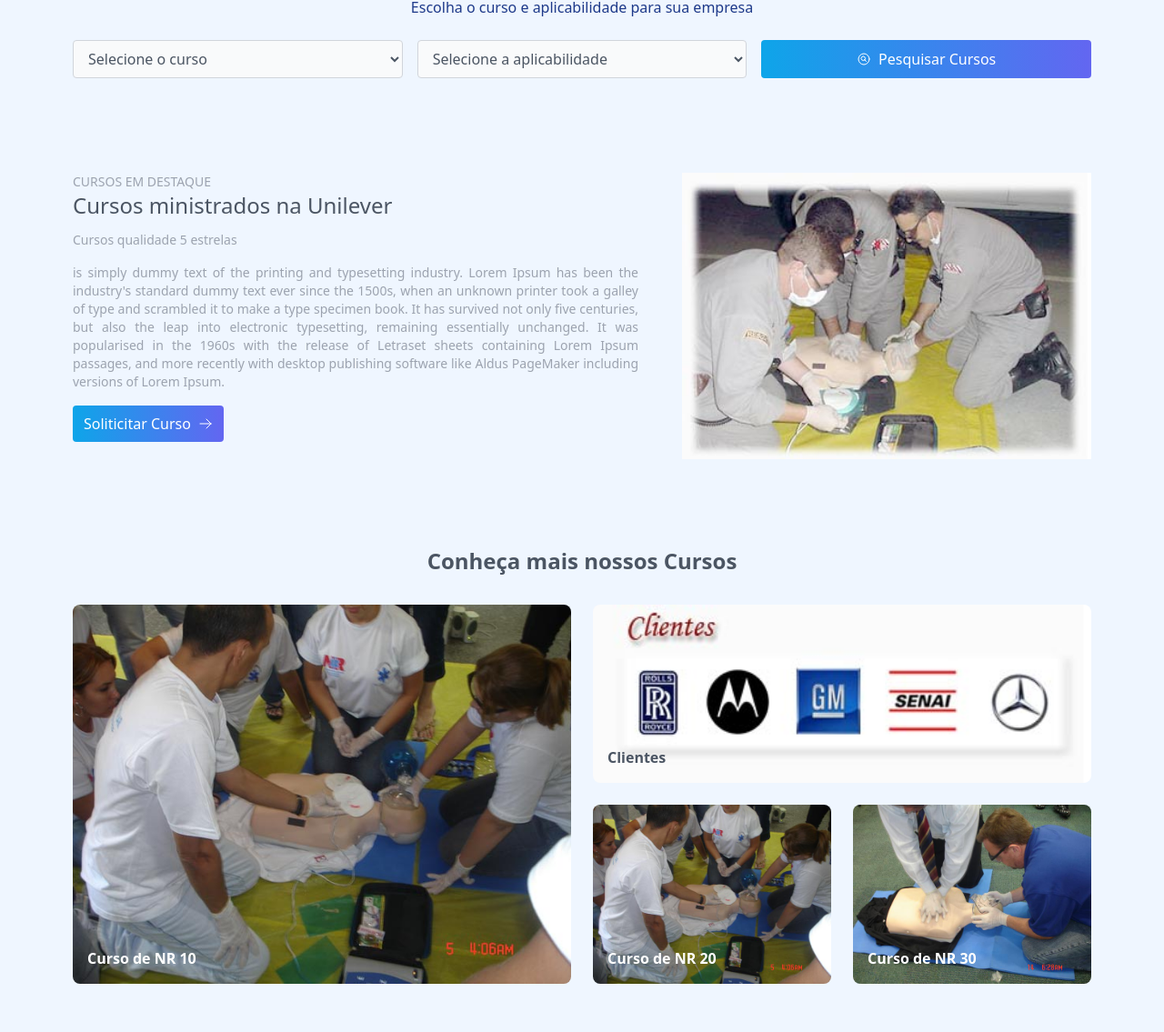
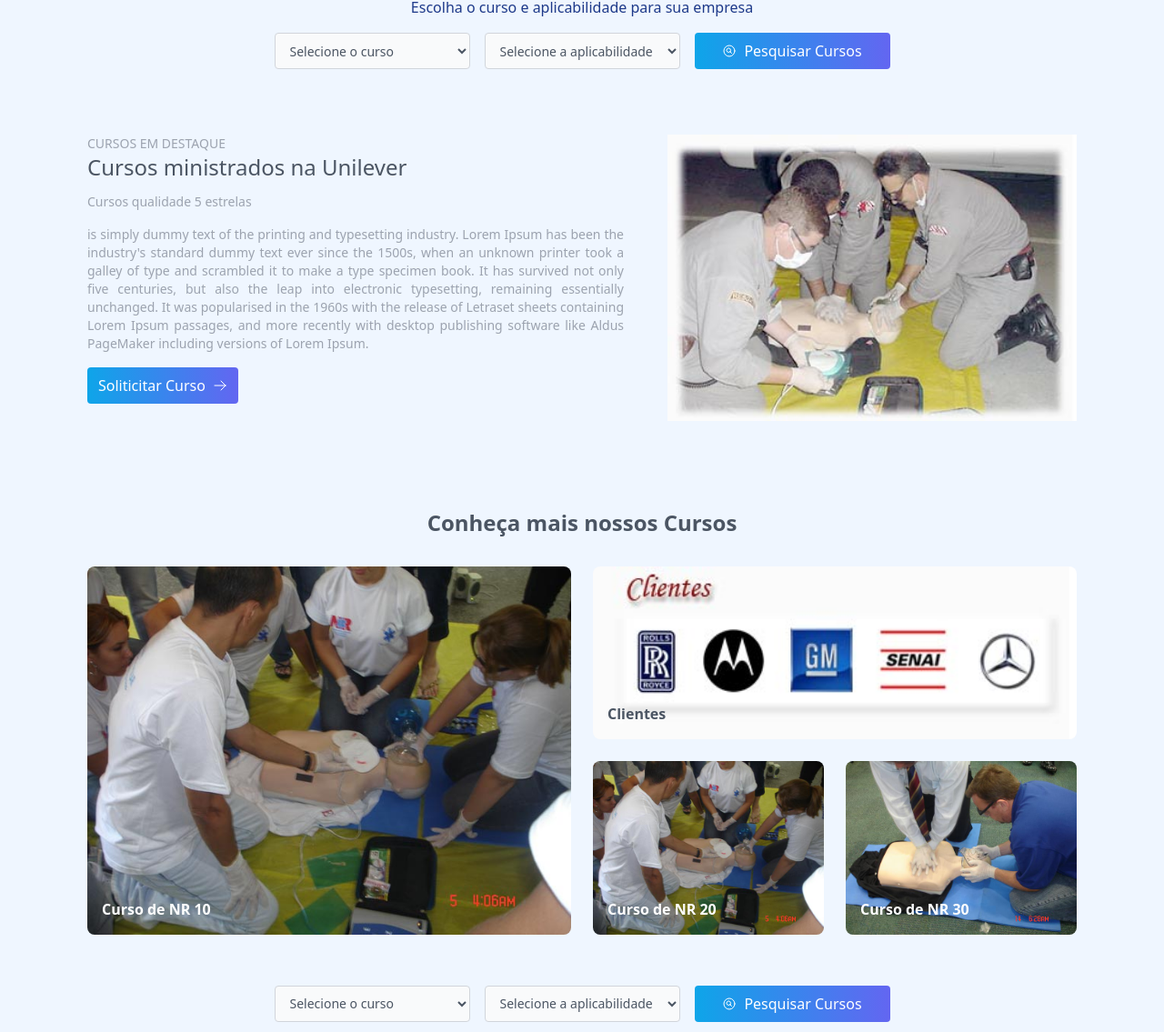
Before and after one commit to thiarly/site-tstreinamentos, a plain HTML site: page index.html in a window 1280 px wide. Shown: the part 518-1653 px from the top of the page at 91% size. Drawn offline with nearby package versions, Linux system fonts and the light colour scheme.

Commit message:
Update index.html

```diff
--- a/index.html
+++ b/index.html
@@ -60,22 +60,24 @@
         <div class="text-center">
             <h1 class="text-blue-700 text-3xl mb-1"> Você deseja treinar seus funcionários?</h1>
             <p class="text-blue-900">Escolha o curso e aplicabilidade para sua empresa</p>
-        </div>
-        <form class="grid grid-cols-2 lg:grid-cols-3 gap-4 py-6">
-            <select class="bg-gray-50 px-3 py-2 border border-gray-300 rounded text-gray-600">
+            <div class="md:py-4 py-4">
+                <div class="container max-w-6xl mx-auto px-4 flex justify-center">
+                    <form class="grid grid-cols-2 lg:grid-cols-3 gap-4">
+                        <select class="bg-gray-50 px-3 py-2 border border-gray-300 rounded text-gray-600 w-full text-sm">
                             <option>Selecione o curso</option>
                         </select>
 
-            <select class="bg-gray-50 px-3 py-2 border border-gray-300 rounded text-gray-600">
+                        <select class="bg-gray-50 px-3 py-2 border border-gray-300 rounded text-gray-600 w-full text-sm">
                             <option>Selecione a aplicabilidade</option>
                         </select>
-            <button class="bg-gradient-to-r from-sky-500 to-indigo-500 text-white font-medium px-3 py-2 lg:col-span-1 col-span-2 justify-center rounded inline-flex items-center">
+                        <button class="bg-gradient-to-r from-sky-500 to-indigo-500 font-medium px-3 py-2 lg:col-span-1 col-span-2 justify-center rounded inline-flex items-center text-white">
                             <svg class="w-4 h-4 mr-2" fill="none" stroke="currentColor" stroke-width="1.5" viewBox="0 0 24 24" xmlns="http://www.w3.org/2000/svg" aria-hidden="true">
                                 <path stroke-linecap="round" stroke-linejoin="round" d="M15.75 15.75l-2.489-2.489m0 0a3.375 3.375 0 10-4.773-4.773 3.375 3.375 0 004.774 4.774zM21 12a9 9 0 11-18 0 9 9 0 0118 0z"></path>
                               </svg>
                             Pesquisar Cursos
                         </button>
                     </form>
+                </div>
     </div>
 </div>
 
@@ -149,11 +151,11 @@
     <div class="md:py-4 py-4">
         <div class="container max-w-6xl mx-auto px-4 flex justify-center">
             <form class="grid grid-cols-2 lg:grid-cols-3 gap-4">
-                <select class="bg-gray-50 px-3 py-2 border border-gray-300 rounded text-gray-600">
+                <select class="bg-gray-50 px-3 py-2 border border-gray-300 rounded text-gray-600 w-full text-sm">
                     <option>Selecione o curso</option>
                 </select>
 
-                <select class="bg-gray-50 px-3 py-2 border border-gray-300 rounded text-gray-600">
+                <select class="bg-gray-50 px-3 py-2 border border-gray-300 rounded text-gray-600 w-full text-sm">
                     <option>Selecione a aplicabilidade</option>
                 </select>
                 <button class="bg-gradient-to-r from-sky-500 to-indigo-500 font-medium px-3 py-2 lg:col-span-1 col-span-2 justify-center rounded inline-flex items-center text-white">
```
Lines whose indentation alone changed are shown as unchanged.
